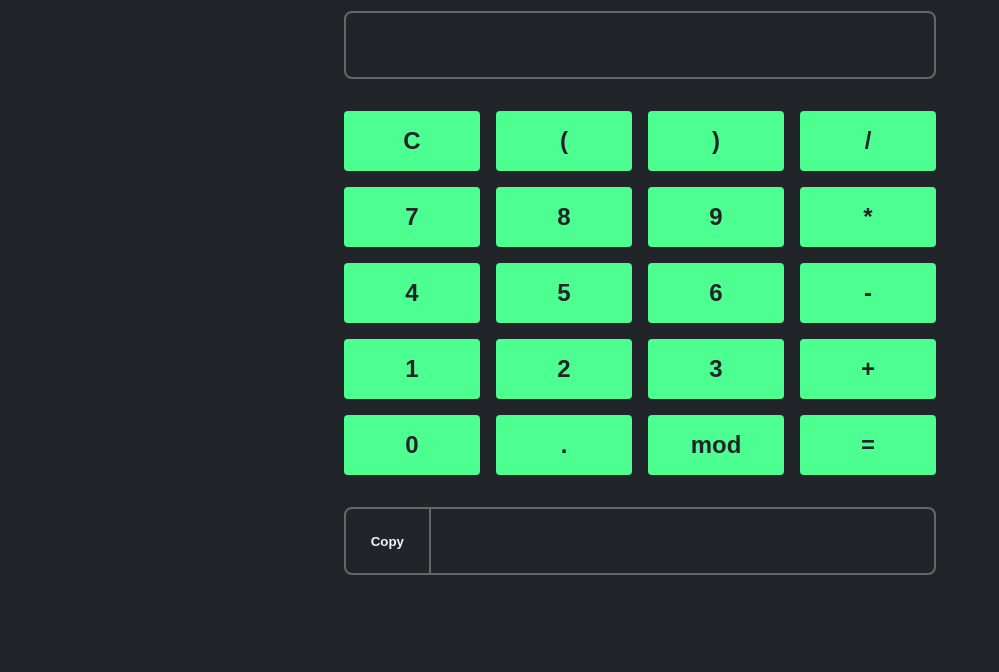
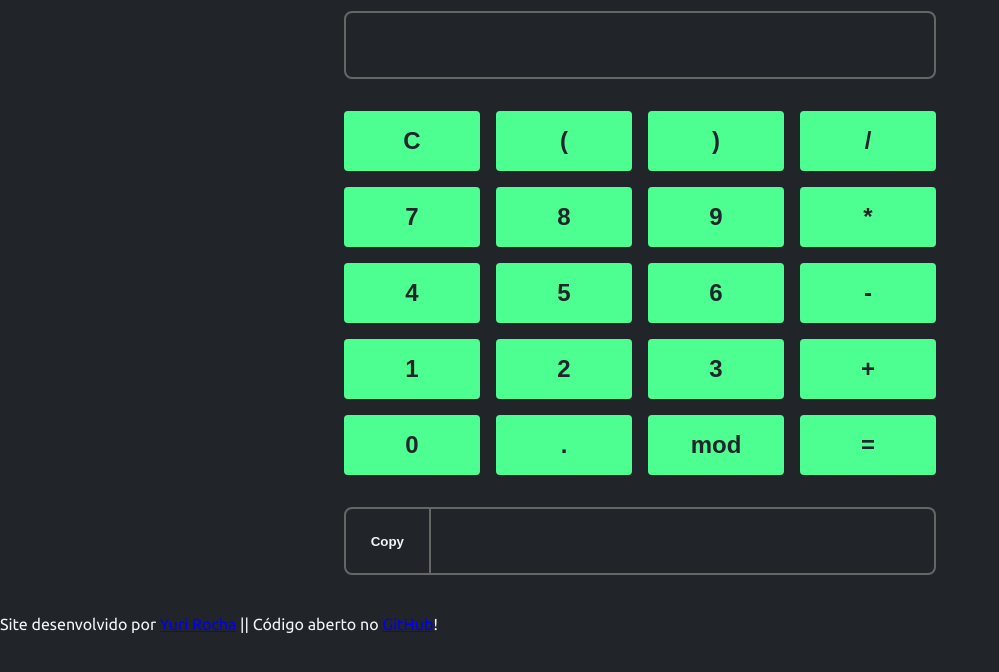
Before and after one commit to RochaYuri/calculadora, a plain HTML site: page index.html in a window 1280 px wide. Shown: the part 90-762 px from the top of the page, without its empty margins (0-999 px from the left). Drawn offline with Linux system fonts and the light colour scheme.

Commit message:
Update index.html

```diff
--- a/index.html
+++ b/index.html
@@ -48,6 +48,9 @@
       <input type="text" id="result" disabled>
     </section>
   </main>
+  <div class="copyright">
+    <p id="copyright">Site desenvolvido por <a target="_blank" href="https://github.com/RochaYuri">Yuri Rocha</a> || Código aberto no <a target="_blank" href="https://github.com/RochaYuri/calculadora">GitHub</a>!</p>
+  </div>
 </body>
 
 </html>
```
